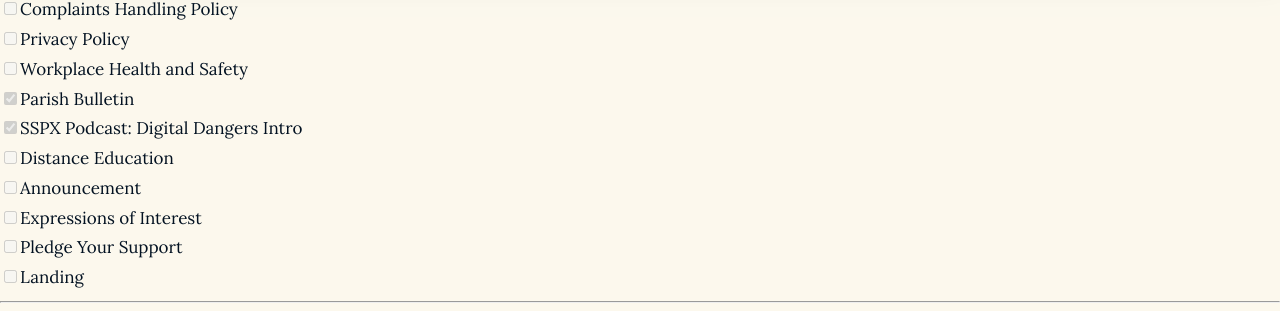
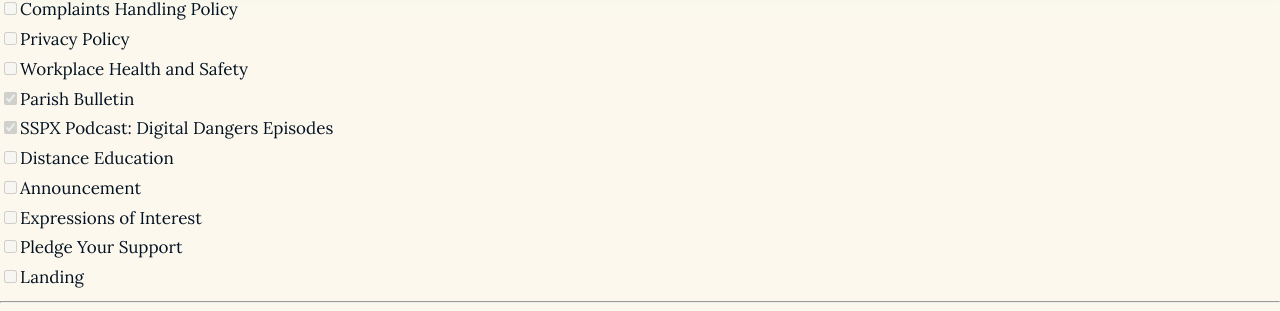
Before and after one commit to sps-it-admin/sps-it-admin.github.io, a Jekyll site: the page built from todo.md, in a window 1280 px wide and 900 px high, scrolled down 1101 px. Shown: the part 143-454 px from the top of the window. Built offline with Jekyll 4.4.1, drawn with Linux system fonts in a browser that asks for light colours; some web fonts are replaced; our own code applies the rules of GitHub Pages for plain Markdown files.

Commit message:
Rename SSPX Podcast menu item to "Episodes"
Change the SSPX Podcast: Digital Dangers menu label from "Intro" to
"Episodes" across the desktop dropdown, mobile nav, and build todo.
Link target is unchanged.

Co-Authored-By: Claude Opus 4.8 <noreply@anthropic.com>
Claude-Session: https://claude.ai/code/session_01FxgdnQHSnKGaTEGe14S27G

```diff
--- a/_layouts/day-school.html
+++ b/_layouts/day-school.html
@@ -158,7 +158,7 @@
               </div>
             </div>
             <a href="https://sspx.au/en/parish-bulletins-queensland-42293" class="nav-dropdown-item" target="_blank" rel="noopener">Parish Bulletin</a>
-            <a href="https://sspxpodcast.com/digital-dangers/" class="nav-dropdown-item" target="_blank" rel="noopener">SSPX Podcast: Digital Dangers Intro</a>
+            <a href="https://sspxpodcast.com/digital-dangers/" class="nav-dropdown-item" target="_blank" rel="noopener">SSPX Podcast: Digital Dangers Episodes</a>
           </div>
         </div>
         <div class="nav-item">
@@ -243,7 +243,7 @@
       <a href="/project/assets/Test.pdf" class="mobile-nav-item mobile-nav-subitem" target="_blank" rel="noopener">Privacy Policy</a>
       <a href="/project/assets/Test.pdf" class="mobile-nav-item mobile-nav-subitem" target="_blank" rel="noopener">Workplace Health and Safety</a>
       <a href="https://sspx.au/en/parish-bulletins-queensland-42293" class="mobile-nav-item" target="_blank" rel="noopener">Parish Bulletin</a>
-      <a href="https://sspxpodcast.com/digital-dangers/" class="mobile-nav-item" target="_blank" rel="noopener">SSPX Podcast: Digital Dangers Intro</a>
+      <a href="https://sspxpodcast.com/digital-dangers/" class="mobile-nav-item" target="_blank" rel="noopener">SSPX Podcast: Digital Dangers Episodes</a>
       <a href="#" class="mobile-nav-item">Announcement</a>
       <a href="#" class="mobile-nav-item">Expressions of Interest</a>
       <a href="#" class="mobile-nav-item">Pledge Your Support</a>
--- a/todo.md
+++ b/todo.md
@@ -38,7 +38,7 @@
     - [ ] Privacy Policy
     - [ ] Workplace Health and Safety
   - [x] Parish Bulletin
-  - [x] SSPX Podcast: Digital Dangers Intro
+  - [x] SSPX Podcast: Digital Dangers Episodes
 - [ ] Distance Education
   - [ ] Announcement
   - [ ] Expressions of Interest
```
